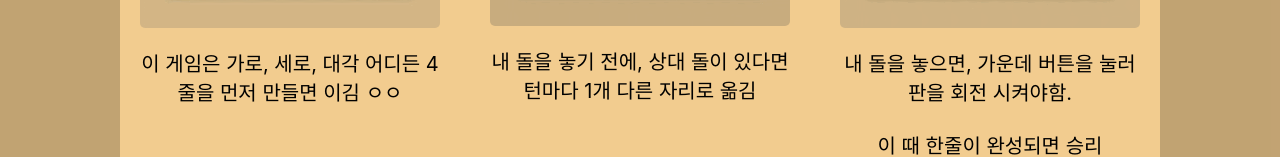
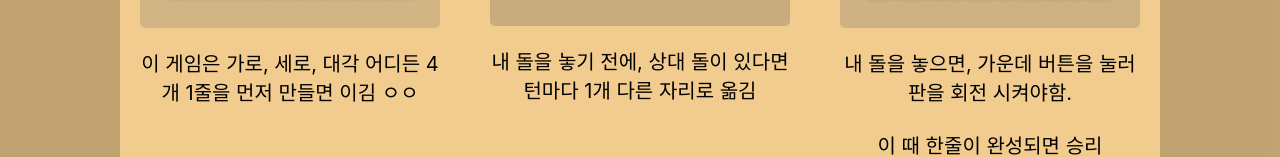
Before and after one commit to kindofwater/orbito, a React (Create React App) app in the folder frontend/: page / in a window 1280 px wide. Shown: the part 441-598 px from the top of the page. Built offline with nearby package versions, Linux system fonts and the light colour scheme; the HTML template or start-up script is replaced by a standard one; a web font is replaced by a local one.

Commit message:
git action made

```diff
--- a/frontend/src/App.js
+++ b/frontend/src/App.js
@@ -248,7 +248,7 @@ function Userguide({onCloseModal, showModal}){
           <div className = "modal">
             <div className="section">
               <img src ={Exp1} alt="explain"></img>
-              <p>이 게임은 가로, 세로, 대각 어디든 4줄을 먼저 만들면 이김 ㅇㅇ</p>
+              <p>이 게임은 가로, 세로, 대각 어디든 4개 1줄을 먼저 만들면 이김 ㅇㅇ</p>
             </div>
             <div className="section">
               <img src ={Exp2} alt="explain"></img>
```
